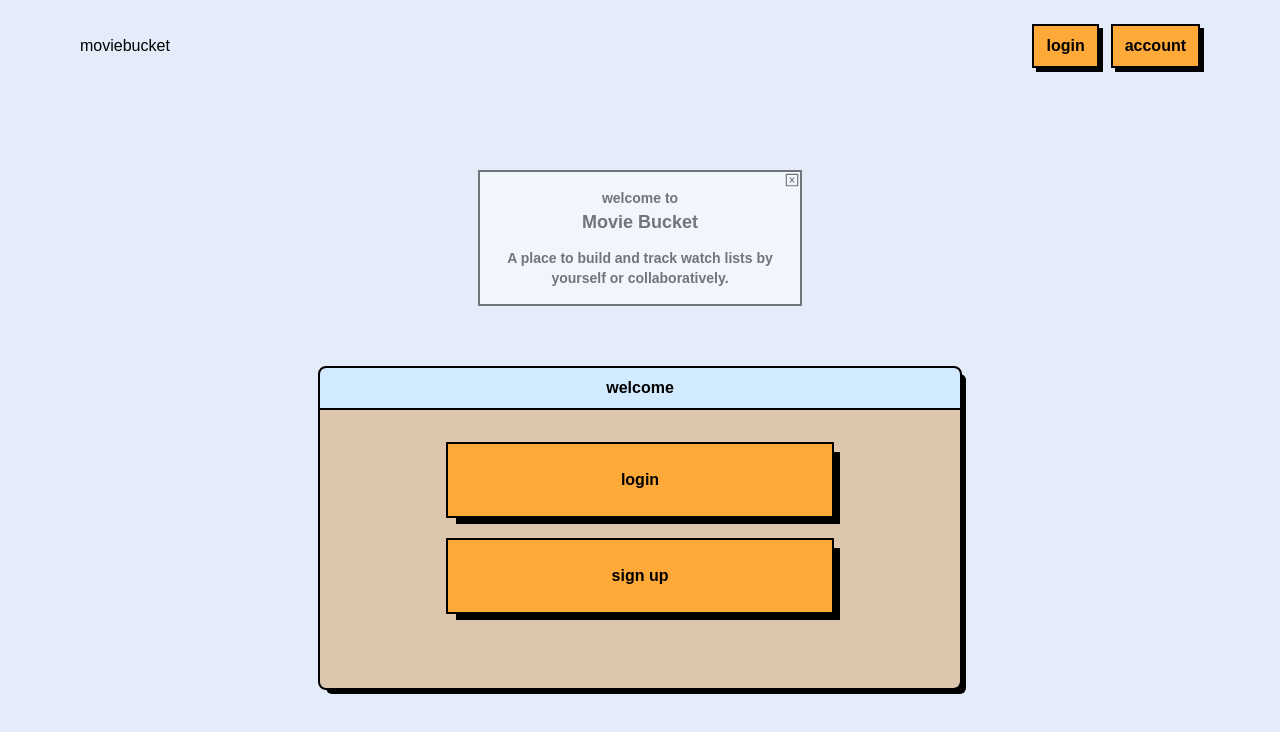
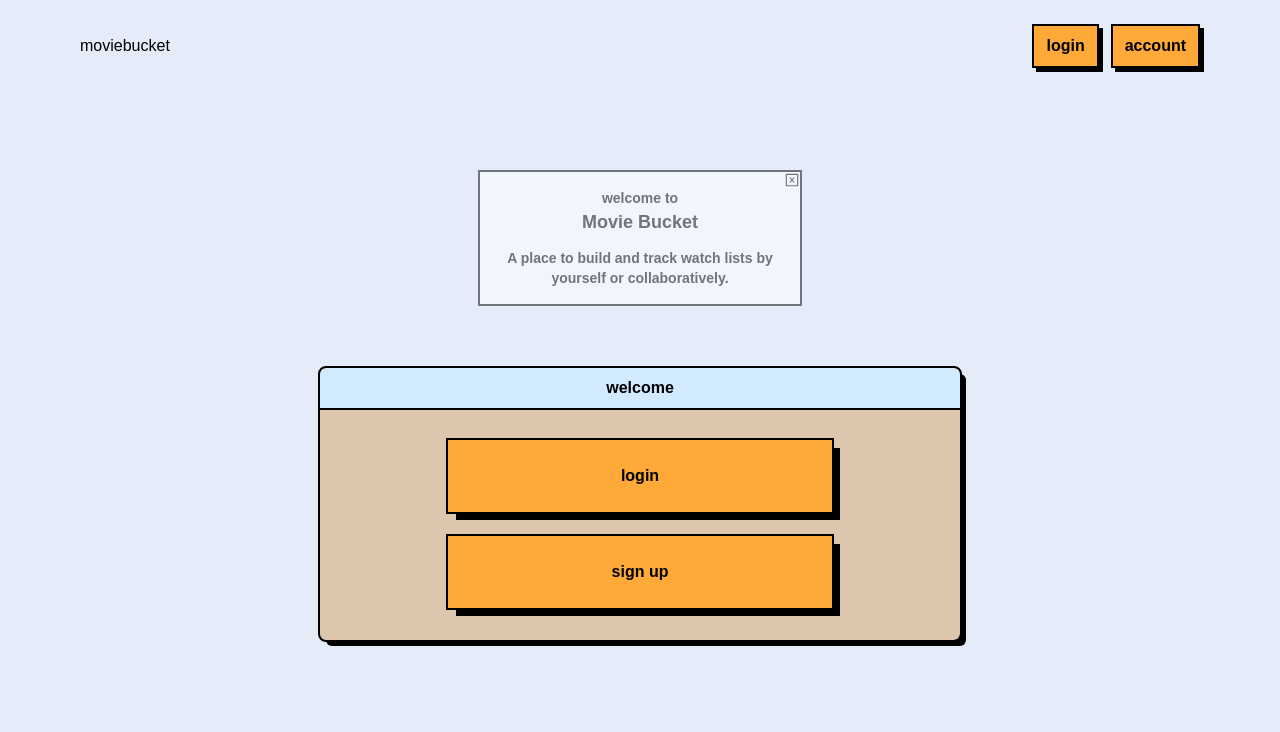
Before and after one commit to thwilson3/movie_bucket_frontend, a React (Vite) app: page / in a window 1280 px wide. Shown: the top 732 px of the page. Built offline with nearby package versions, Linux system fonts and the light colour scheme; a web font is replaced by a local one; what ldrs would draw is missing.

Commit message:
clean up

```diff
--- a/src/shared/MainContainer.tsx
+++ b/src/shared/MainContainer.tsx
@@ -33,13 +33,13 @@ export default function MainContainer({
     <>
       <div className="flex relative items-center flex-col z-10 justify-center mt-16 bg-background">
         <div className="relative">
-          <div className="flex flex-col items-center justify-center py-8 outline outline-2 rounded-md relative bg-secondAccent overflow-y-scroll mx-auto w-[40rem] h-80 px-2 md:px-6 shadow-base">
+          <div className="flex flex-col items-center justify-center py-8 outline outline-2 rounded-md relative bg-secondAccent overflow-y-scroll mx-auto w-[40rem] min-h-min px-2 md:px-6 shadow-base">
             <ContainerHeader
               options={headerOptions}
               handleClick={handleClick}
               isMenuOpen={isMenuOpen}
             />
-            <div className="gap-y-4">
+            <div className="mt-10 gap-y-4">
               {children}
             </div>
           </div>
```
